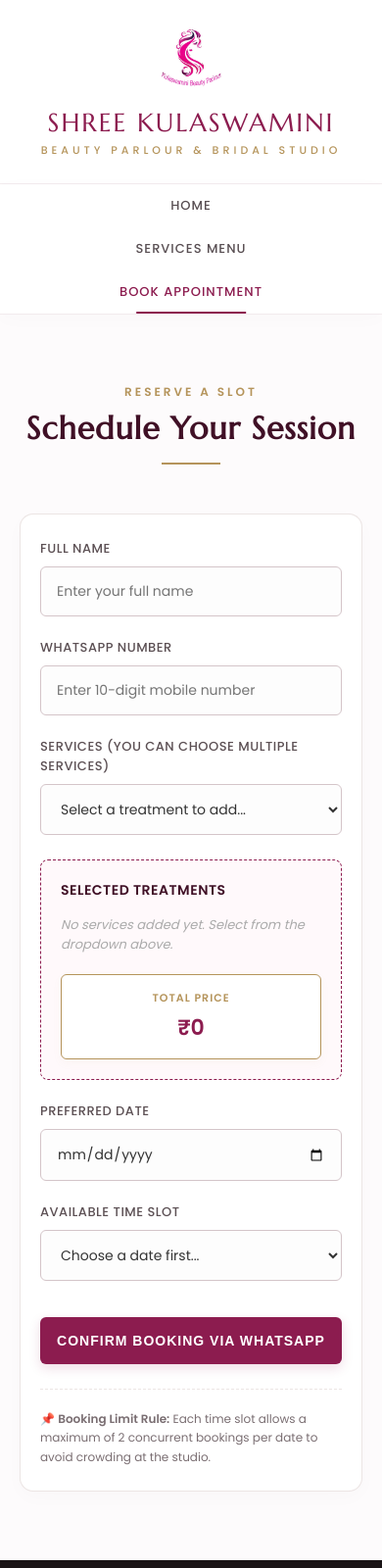
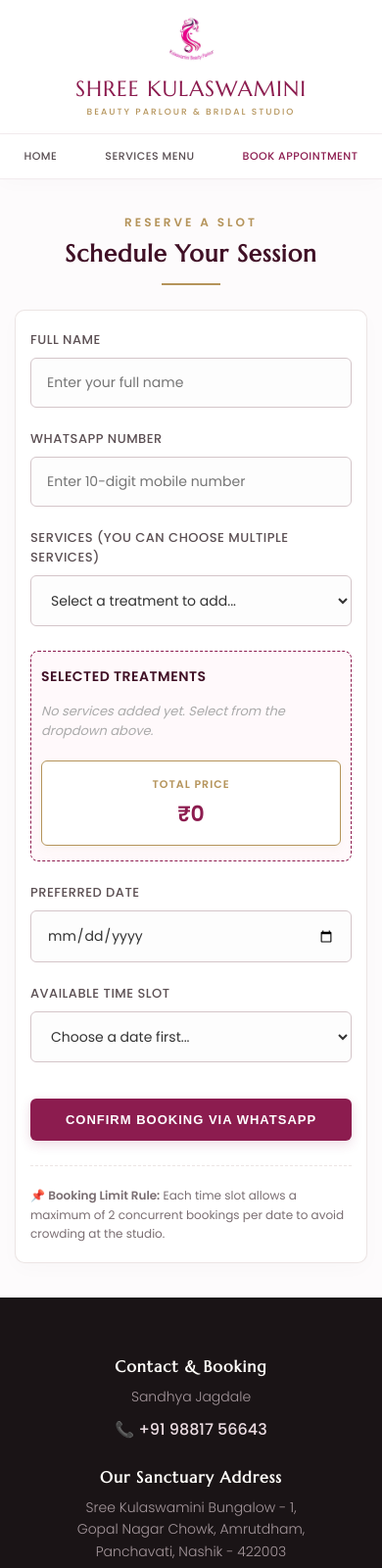
Before and after one commit to Om632/Shree-Kulaswamini-Beauty-Parlour, a plain HTML site: page appointment.html in a window 390 px wide. Shown: the top 1600 px of the page at 98% size. Drawn offline with Linux system fonts and the light colour scheme.

Commit message:
Optimize responsive layout configurations for mobile view

```diff
--- a/style.css
+++ b/style.css
@@ -748,3 +748,162 @@
     .form-card { padding: 25px 20px; }
     .form-row { flex-direction: column; gap: 0; }
 }
+
+/* ==========================================================================
+   EXCLUSIVE PREMIUM MOBILE OPTIMIZATION LAYER (For Smartphones & Small Screens)
+   ========================================================================== */
+
+@media (max-width: 600px) {
+
+    /* 1. TOP HEADER & LOGO ADJUSTMENTS */
+    header {
+        padding: 15px 10px; /* Thinner padding to save vertical space */
+    }
+
+    .brand-container {
+        flex-direction: column;
+        text-align: center;
+        gap: 8px;
+    }
+
+    .brand-logo {
+        height: 55px; /* Slightly smaller logo profile on phone screens */
+    }
+
+    .brand-text h1 {
+        font-size: 22px !important; /* Prevents long titles from clipping or breaking */
+        letter-spacing: 1px;
+        text-align: center;
+    }
+
+    .brand-subtitle {
+        font-size: 9px !important;
+        letter-spacing: 2px;
+        text-align: center;
+    }
+
+    /* 2. NAVIGATION BAR (Smooth Horizontal Thumb-Friendly Row) */
+    nav ul {
+        flex-direction: row !important; /* Keeps them side-by-side instead of stacking vertically */
+        justify-content: space-around;
+        padding: 0;
+        max-width: 100%;
+    }
+
+    .nav-link {
+        padding: 14px 10px !important; /* Perfect thumb-tapping target size */
+        font-size: 11px !important; /* Fits all titles perfectly on small screens */
+        letter-spacing: 0.5px;
+    }
+
+    .nav-link::after {
+        display: none; /* Removes the hover border underline on mobile to prevent layout shifting */
+    }
+
+    /* 3. HERO BANNER SLIDER OPTIMIZATION */
+    .hero-slider-wrapper {
+        height: 240px !important; /* Cuts the height in half so the form or content is visible below */
+        margin: 15px auto;
+        border-radius: 8px; /* Slightly tighter corner curves on mobile device edges */
+    }
+
+    .hero-overlay-text {
+        padding: 20px 15px !important; /* Tighter padding so text doesn't hit the screen borders */
+    }
+
+    .hero-overlay-text h2 {
+        font-size: 20px !important;
+        margin-bottom: 4px;
+    }
+
+    .hero-overlay-text p {
+        font-size: 12px !important;
+        line-height: 1.4;
+    }
+
+    /* 4. EXCLUSIVE DEALS & MENU GRIDS */
+    .curated-offers-section,
+    .services-menu-section,
+    .booking-section {
+        margin: 35px auto !important; /* Brings sections closer together vertically for faster scrolling */
+        padding: 0 15px !important;
+    }
+
+    .section-heading-block {
+        margin-bottom: 25px !important;
+    }
+
+    .section-heading-block h2 {
+        font-size: 24px !important;
+    }
+
+    /* Force grids to single-column card layouts */
+    .offers-grid-six,
+    .services-grid-interactive {
+        grid-template-columns: 1fr !important;
+        gap: 20px !important;
+    }
+
+    .card-img-container,
+    .service-img-frame {
+        height: 200px !important; /* Slightly shorter image blocks for better proportions on mobile */
+    }
+
+    /* 5. APPOINTMENT FORM & SELECTION STACK BOXES */
+    .form-card {
+        padding: 20px 15px !important; /* Maximizes the usable width for typing fields */
+        border-radius: 10px;
+    }
+
+    .form-row {
+        flex-direction: column !important; /* Stacks Date and Time fields sequentially */
+        gap: 0;
+    }
+
+    .selection-bucket-wrapper {
+        padding: 15px 10px !important;
+    }
+
+    .bucket-flex-container {
+        flex-direction: column !important; /* Stacks the chosen items above the price total card */
+        gap: 15px;
+    }
+
+    .total-price-box {
+        width: 100% !important; /* Full width checkout panel matching input design lines */
+        padding: 12px;
+    }
+
+    .booking-submit-btn {
+        padding: 14px;
+        font-size: 13px;
+    }
+
+    /* 6. REBRANDED LUXURY STUDIO BOX */
+    .experience-brand-section {
+        padding: 40px 15px !important;
+    }
+
+    .experience-box h2 {
+        font-size: 24px !important;
+    }
+
+    .experience-desc {
+        font-size: 13px !important;
+        line-height: 1.7;
+        text-align: justify;
+    }
+
+    /* 7. MINIMALIST FOOTER */
+    .footer-grid {
+        grid-template-columns: 1fr !important;
+        text-align: center;
+        gap: 25px;
+        padding-bottom: 25px;
+    }
+
+    .footer-col h3 {
+        font-size: 16px;
+        margin-bottom: 10px;
+    }
+}
```
